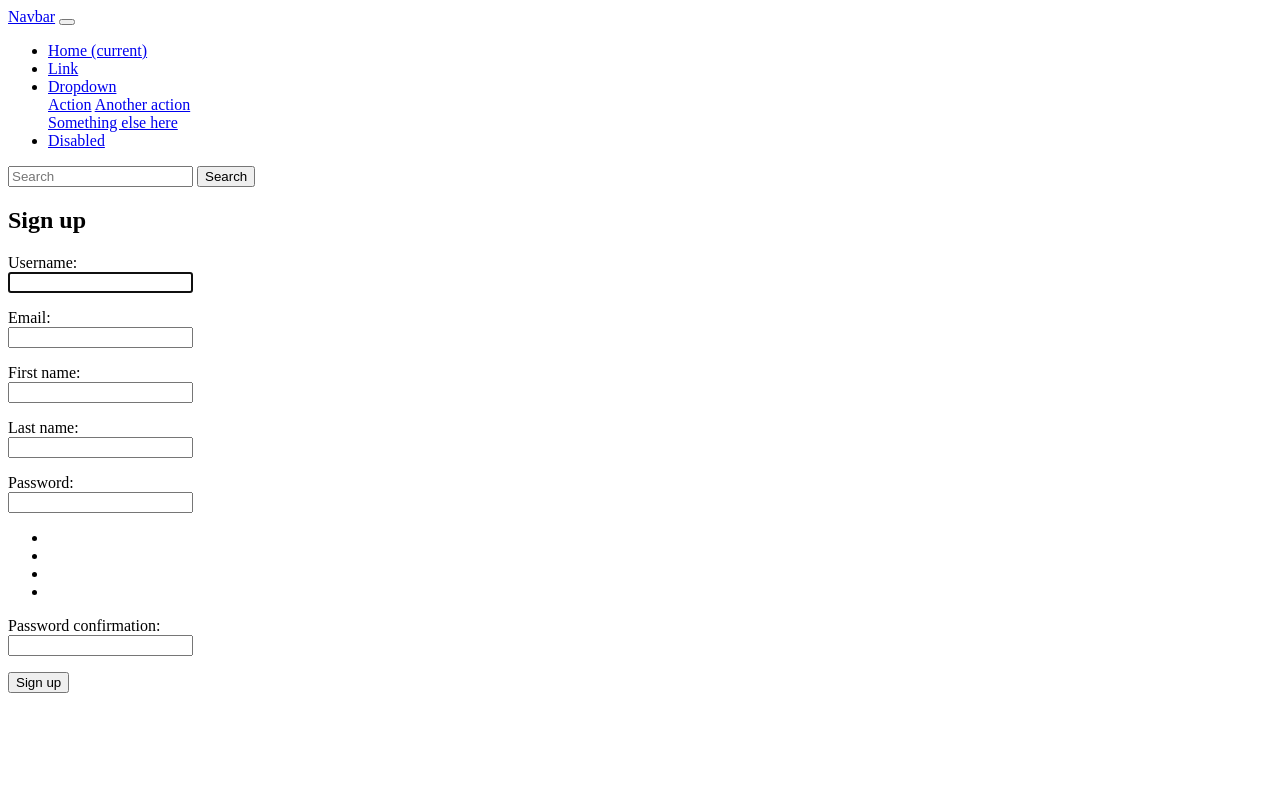
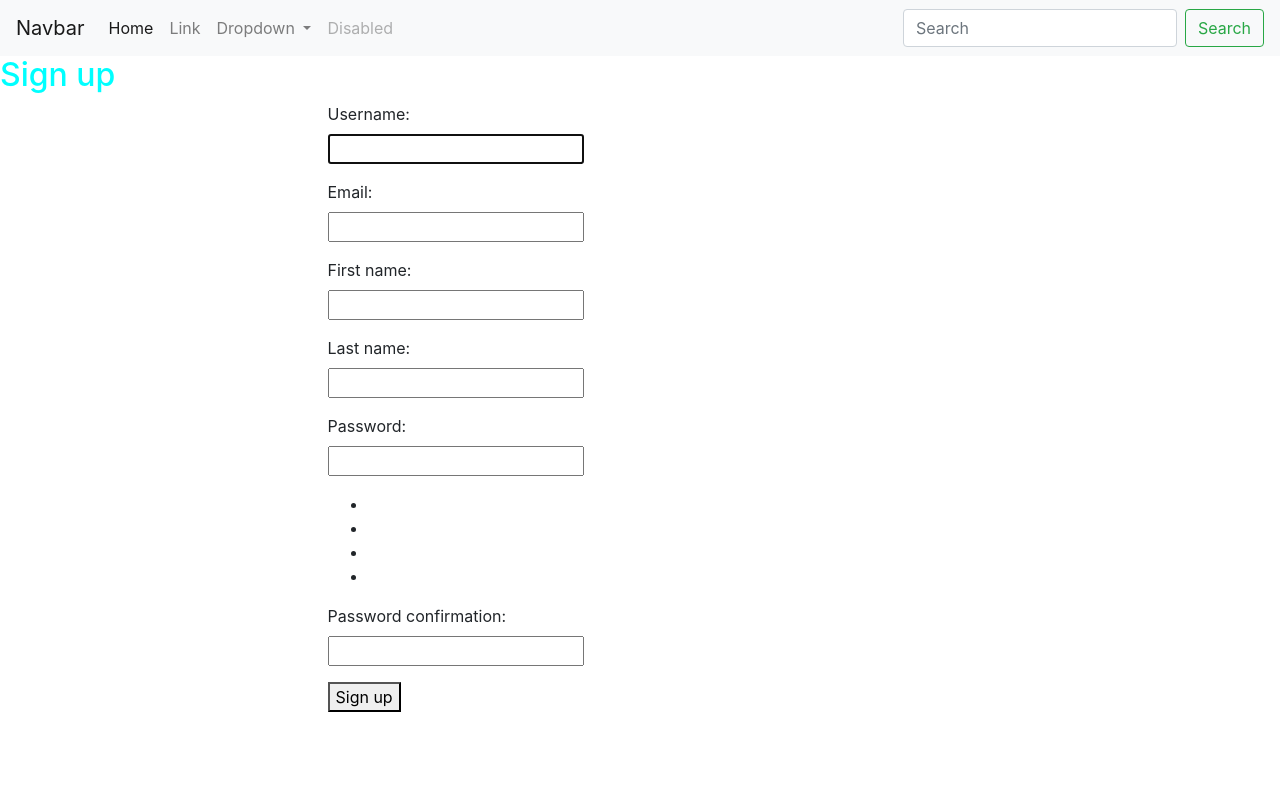
Before and after one commit to dennismuturia/Accelevate_Register, a Django app: page /signup/ in a window 1280 px wide. Run offline with Django 3.2, Linux system fonts and the light colour scheme; some libraries are stand-ins or nearby versions.

Commit message:
Having difficulties in loading static files. Both CSS and JS files. The settings.py file is in order. Defined the directories that the project is supposed to pick the files.

```diff
--- a/Accelevate_Register/settings.py
+++ b/Accelevate_Register/settings.py
@@ -134,7 +134,7 @@
 STATIC_URL = '/static/'
 
 STATICFILES_DIRS = [
-    os.path.join(BASE_DIR, "static"),
+    os.path.join(BASE_DIR, "static")
 ]
 
 STATIC_ROOT = os.path.join(BASE_DIR, 'staticfiles')
--- a/index/static/css/main.css
+++ b/index/static/css/main.css
@@ -0,0 +1,7 @@
+body{
+    margin: 0;
+    padding: 0;
+}
+h2{
+    color: aqua;
+}
--- a/index/static/js/scripts.js
+++ b/index/static/js/scripts.js
@@ -0,0 +1,5 @@
+/*
+function Clickme() {
+    alert("Hello");
+}
+*/
--- a/templates/base.html
+++ b/templates/base.html
@@ -8,11 +8,13 @@
     {% block title %}
         Accelevate
     {% endblock %}
+    </title>
 
     {% block styles %}
         {% bootstrap_css %}
+        <link rel="stylesheet" href="{% static "css/main.css" %}">
     {% endblock %}
-    </title>
+
 </head>
 <body>
 <!--Body area-->
@@ -62,6 +64,7 @@
 {% block scripts %}
     <script src="https://ajax.googleapis.com/ajax/libs/jquery/3.2.1/jquery.min.js"></script>
     {% bootstrap_javascript %}
+    <script src="{% static 'js/scripts.js' %}" ></script>
 {% endblock %}
 </body>
 </html>
--- a/templates/home.html
+++ b/templates/home.html
@@ -1,8 +1,9 @@
 {% extends 'base.html' %}
-{% load bootstrap4 %}
+{% load staticfiles %}
 {% block title %}
     Home
 {% endblock %}
 {% block content %}
     <h2> Welcome home </h2>
+
 {% endblock %}
```
